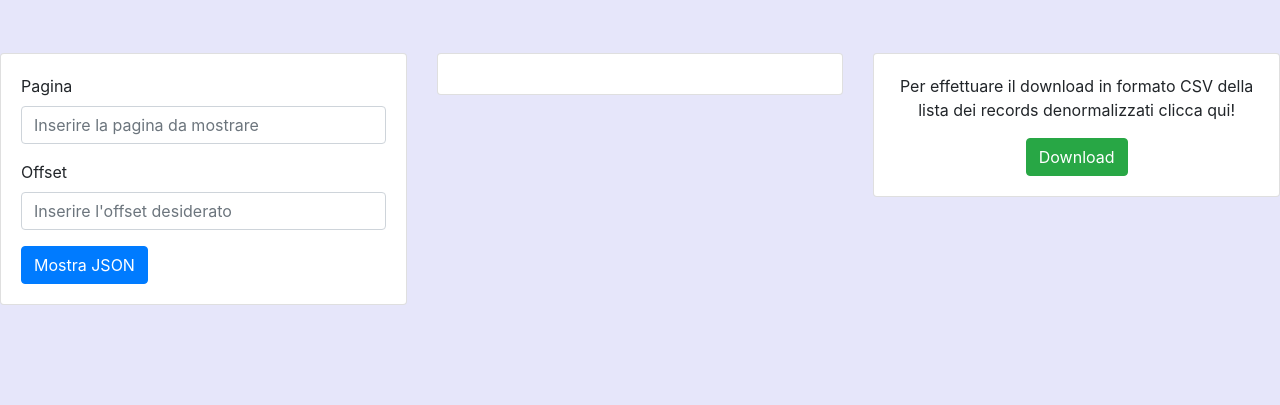
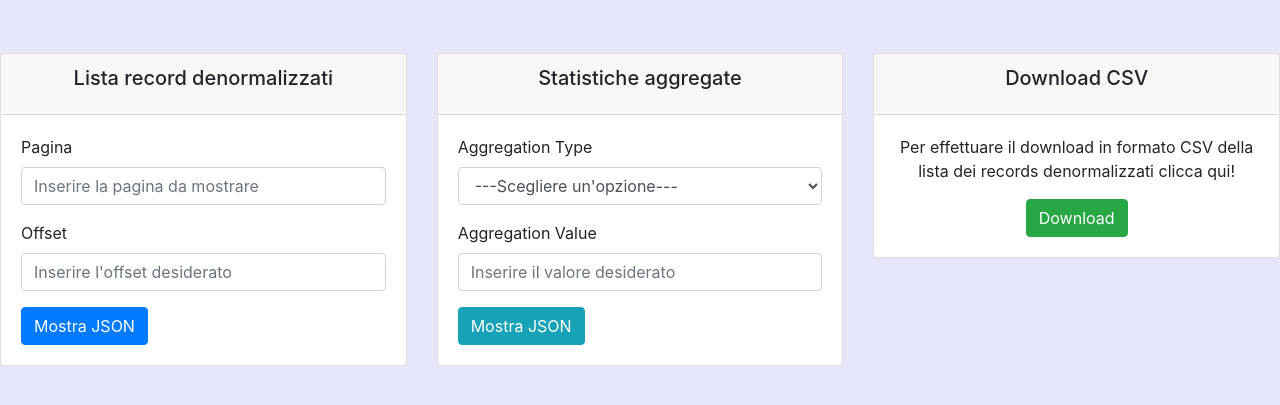
Before and after one commit to danivi95/esercizio3_backend, a website: page index.html in a window 1280 px wide. Shown: the part 51-456 px from the top of the page. Drawn offline with nearby package versions, Linux system fonts and the light colour scheme.

Commit message:
implementazione statistiche

```diff
--- a/index.html
+++ b/index.html
@@ -18,6 +18,12 @@
       var offset = document.getElementById("offset").value;
       window.location = "http://localhost:4000/record-denormalizzati?page=" + page + "&offset=" + offset;
   }
+
+  function statistics() {
+      var aggregationType = document.getElementById("aggregationType").value;
+      var aggregationValue = document.getElementById("aggregationValue").value;
+      window.location = "http://localhost:4000/statistiche?" + aggregationType + "=" + aggregationValue;
+  }
 </script>
 
 <body>
@@ -30,6 +36,9 @@
   <div class="row">
     <div class="col-md-4">
       <div class="card">
+        <div class="card-header">
+          <h5 class="card-title text-center">Lista record denormalizzati</h5>
+        </div>
         <div class="card-body">
           <form>
             <div class="form-group">
@@ -47,12 +56,34 @@
     </div>
     <div class="col-md-4">
       <div class="card">
+        <div class="card-header">
+          <h5 class="card-title text-center">Statistiche aggregate</h5>
+        </div>
         <div class="card-body">
+          <form>
+            <div class="form-group">
+              <label for="aggregationType">Aggregation Type</label>
+              <select class="form-control" id="aggregationType">
+                <option value="" disabled selected>---Scegliere un'opzione---</option>
+                <option value="age">Age</option>
+                <option value="education_level_id">Education Level ID</option>
+                <option value="occupation_id">Occupation ID</option>
+              </select>
+            </div>
+            <div class="form-group">
+              <label for="aggregationValue">Aggregation Value</label>
+              <input type="number" class="form-control" id="aggregationValue" placeholder="Inserire il valore desiderato">
+            </div>
+            <button onclick="statistics()" type="button" class="btn btn-info">Mostra JSON</button>
+          </form>
         </div>
       </div>
     </div>
     <div class="col-md-4">
       <div class="card text-center">
+        <div class="card-header">
+          <h5 class="card-title">Download CSV</h5>
+        </div>
         <div class="card-body">
           <p class="card-text">Per effettuare il download in formato CSV della lista dei records denormalizzati clicca qui!</p>
           <form action="http://localhost:4000/download" method="get">
```
Also changed, not shown: index.js (+17 -0 lines), query.js (+16 -1 lines).
